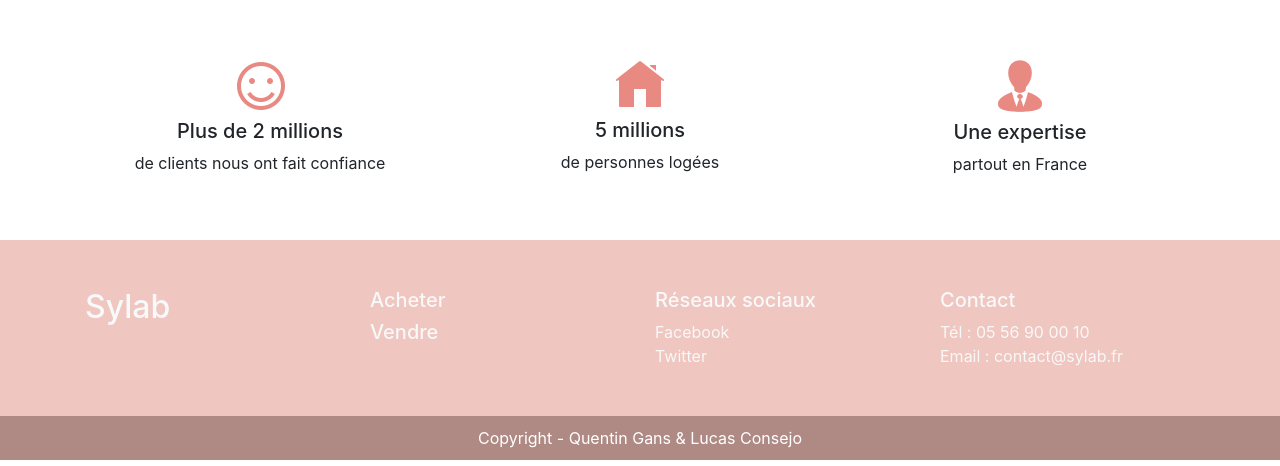
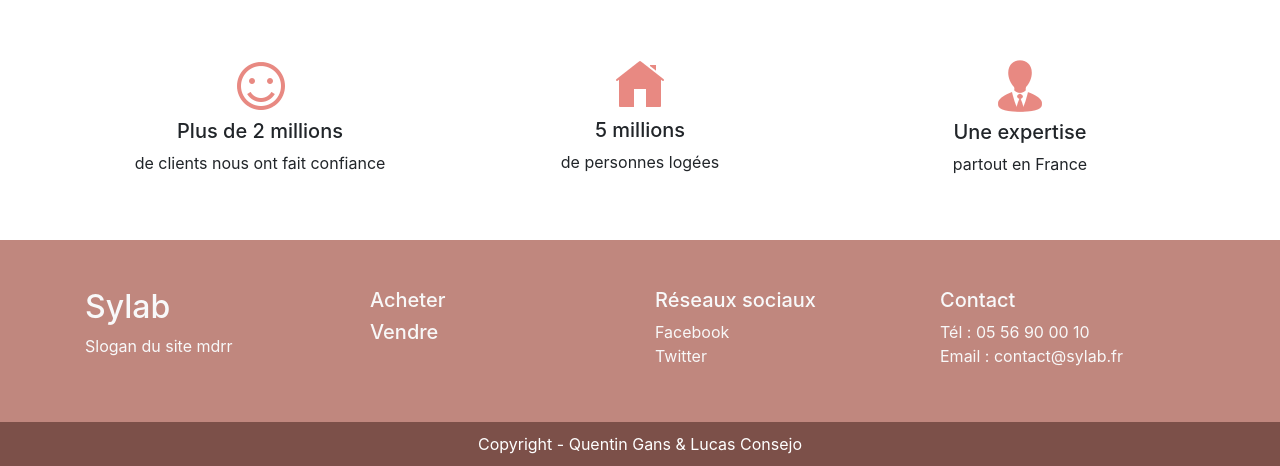
Before and after one commit to QuentG/Sylab, a Symfony app: template templates/home.html.twig in a window 1280 px wide. Shown: the part 879-1345 px from the top of the page. Run offline with Twig, Linux system fonts and the light colour scheme; the template is opened without the code that fills it, so the values that code supplies are empty; some libraries are stand-ins or nearby versions.

Commit message:
slight update home footer

```diff
--- a/public/static/css/styles.css
+++ b/public/static/css/styles.css
@@ -39,7 +39,7 @@
     border-color: white;
 }
 #footer{
-    background-color: #efc6c0;
+    background-color: rgb(192, 135, 126);
 }
 #footer a{
     color: rgb(248, 248, 248);
@@ -48,7 +48,7 @@
     text-decoration: none;
 }
 #copyright{
-    background-color: #AF8A84;
+    background-color: rgb(124, 80, 73);
 }
 #copyright p{
    color: white;
--- a/templates/base.html.twig
+++ b/templates/base.html.twig
@@ -21,7 +21,7 @@
                 <div class="collapse navbar-collapse" id="navbarNav">
                     <ul class="navbar-nav">
                     <li class="nav-item">
-                        <!-- Si on est sur la page lien actif -->
+                        {# Si on est sur la page lien actif #}
                         <a class="nav-link {% if current_menu is defined and current_menu == 'buy_properties' %}active{% endif %}" href="{{ path('buy') }}">Acheter</a>
                     </li>
                     <li class="nav-item">
--- a/templates/home.html.twig
+++ b/templates/home.html.twig
@@ -73,8 +73,9 @@
     <div id="footer" class="mt-5">
         <div class="container">
             <div class="row pt-5 pb-5">
-                <div class="col-md-3">
-                    <h2 class="text-light">Sylab</h2>
+                <div class="col-md-3 text-light">
+                    <h2>Sylab</h2>
+                    <p>Slogan du site mdrr</p>
                 </div>
 
                 <div class="col-md-3">
@@ -115,7 +116,6 @@
             }, 700)
         });
 
-
         $(window).scroll(function() {
             if($(document).scrollTop() > 130){
                 $('.navbar').css('background-color', "#efc6c0");
```
